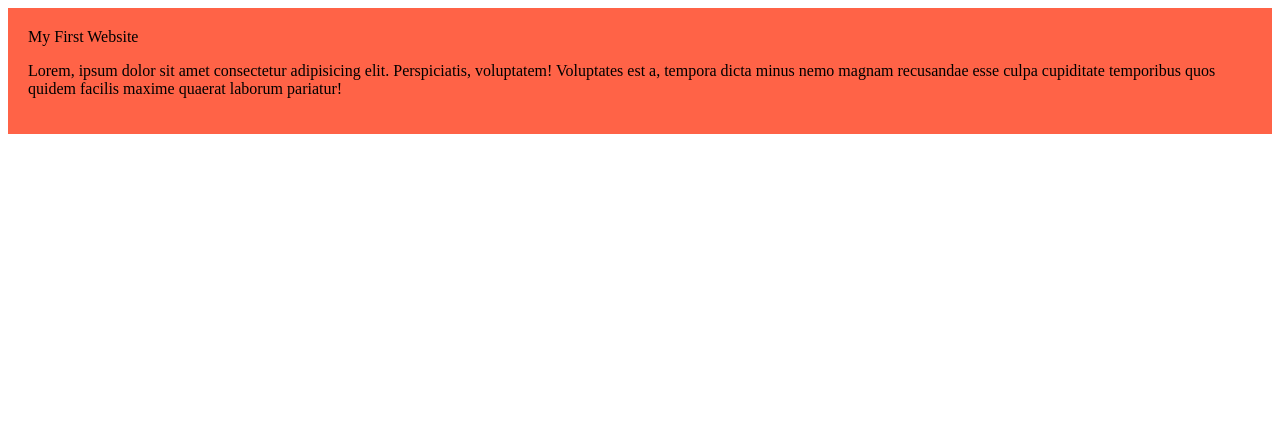
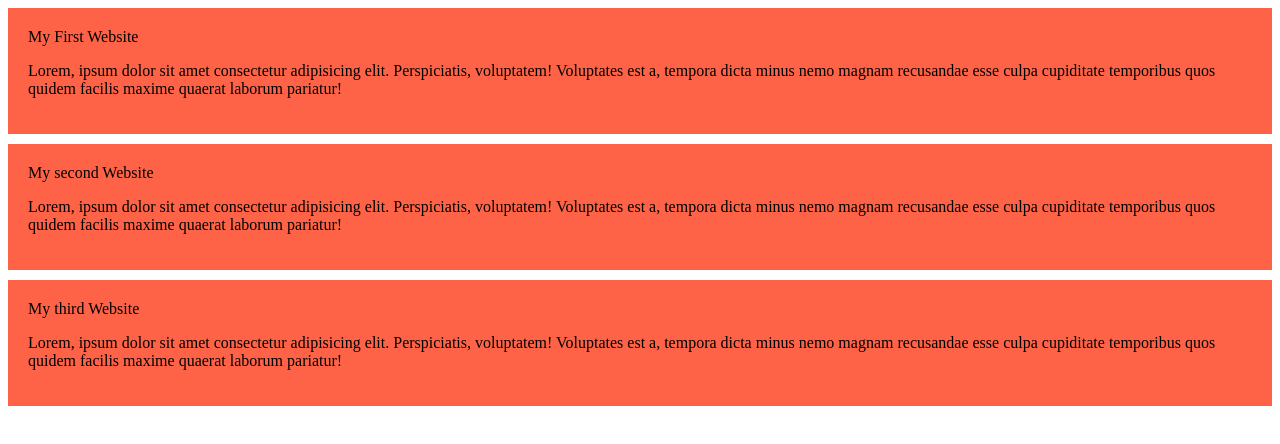
Before and after one commit to musfiquerr/my-simple-website, a plain HTML site: page index.html in a window 1280 px wide. Drawn offline with Linux system fonts and the light colour scheme.

Commit message:
added the second and third blog

```diff
--- a/index.html
+++ b/index.html
@@ -11,6 +11,14 @@
         <h>My First Website</h>
         <p>Lorem, ipsum dolor sit amet consectetur adipisicing elit. Perspiciatis, voluptatem! Voluptates est a, tempora dicta minus nemo magnam recusandae esse culpa cupiditate temporibus quos quidem facilis maxime quaerat laborum pariatur!</p>
     </div>
+    <div>
+        <h>My second Website</h>
+        <p>Lorem, ipsum dolor sit amet consectetur adipisicing elit. Perspiciatis, voluptatem! Voluptates est a, tempora dicta minus nemo magnam recusandae esse culpa cupiditate temporibus quos quidem facilis maxime quaerat laborum pariatur!</p>
+    </div>
+    <div>
+        <h>My third Website</h>
+        <p>Lorem, ipsum dolor sit amet consectetur adipisicing elit. Perspiciatis, voluptatem! Voluptates est a, tempora dicta minus nemo magnam recusandae esse culpa cupiditate temporibus quos quidem facilis maxime quaerat laborum pariatur!</p>
+    </div>
 
 </body>
 </html>
--- a/styles/blog.css
+++ b/styles/blog.css
@@ -1,5 +1,7 @@
 div{
     background-color: tomato;
     padding:20px;
+    margin-bottom: 10px;
+
 
 }
```
